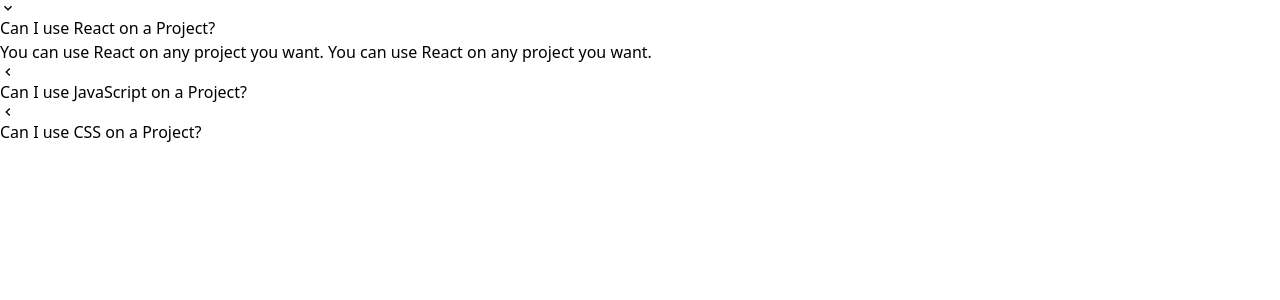
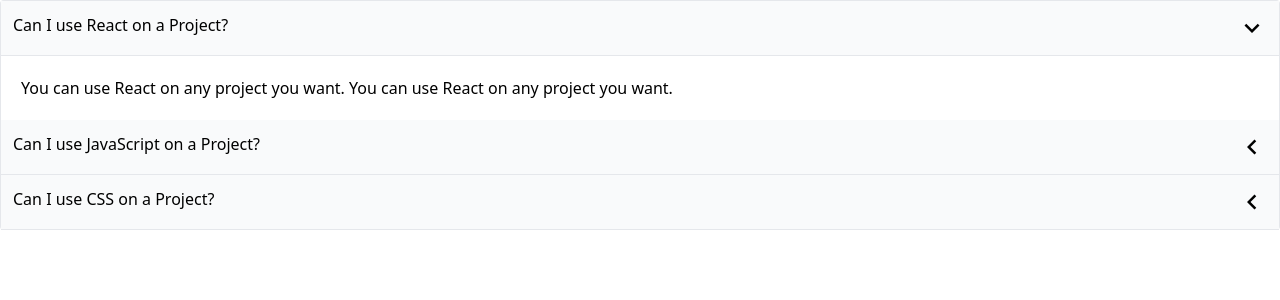
Before and after one commit to luisc8487/navigation-routing-system, a React (Create React App) app in the folder react-comp/: page / in a window 1280 px wide. Shown: the top 300 px of the page. Built offline with nearby package versions, Linux system fonts and the light colour scheme.

Commit message:
added styling

```diff
--- a/react-comp/src/components/Accordion.jsx
+++ b/react-comp/src/components/Accordion.jsx
@@ -14,23 +14,26 @@
     const isExpanded = index === expandedIndex;
 
     const icon = (
-      <span>
+      <span className="text-3xl">
         {isExpanded ? <MdKeyboardArrowDown /> : <MdKeyboardArrowLeft />}
       </span>
     );
 
     return (
       <div key={item.id}>
-        <div onClick={() => handleClick(index)}>
+        <div
+          className="flex justify-between p-3 bg-gray-50 border-b item-center cursor-pointer"
+          onClick={() => handleClick(index)}
+        >
+          {item.label}
           {icon}
-          {item.label}
         </div>
-        <div>{isExpanded && <div>{item.content}</div>}</div>
+        {isExpanded && <div className="border-p p-5">{item.content}</div>}
       </div>
     );
   });
 
-  return <div>{renderedItems}</div>;
+  return <div className="border-x border-t rounded">{renderedItems}</div>;
 }
 
 export default Accordion;
```
